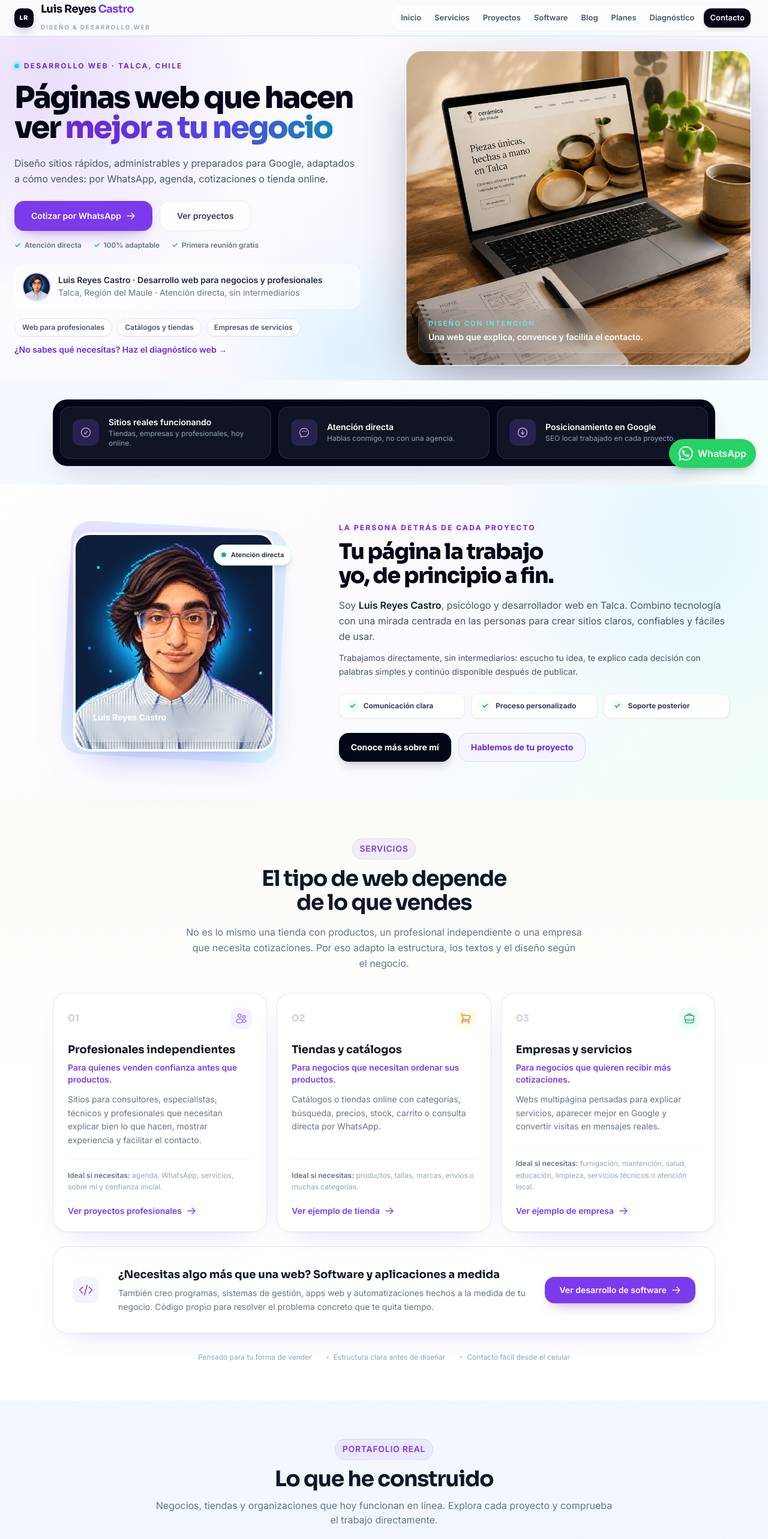
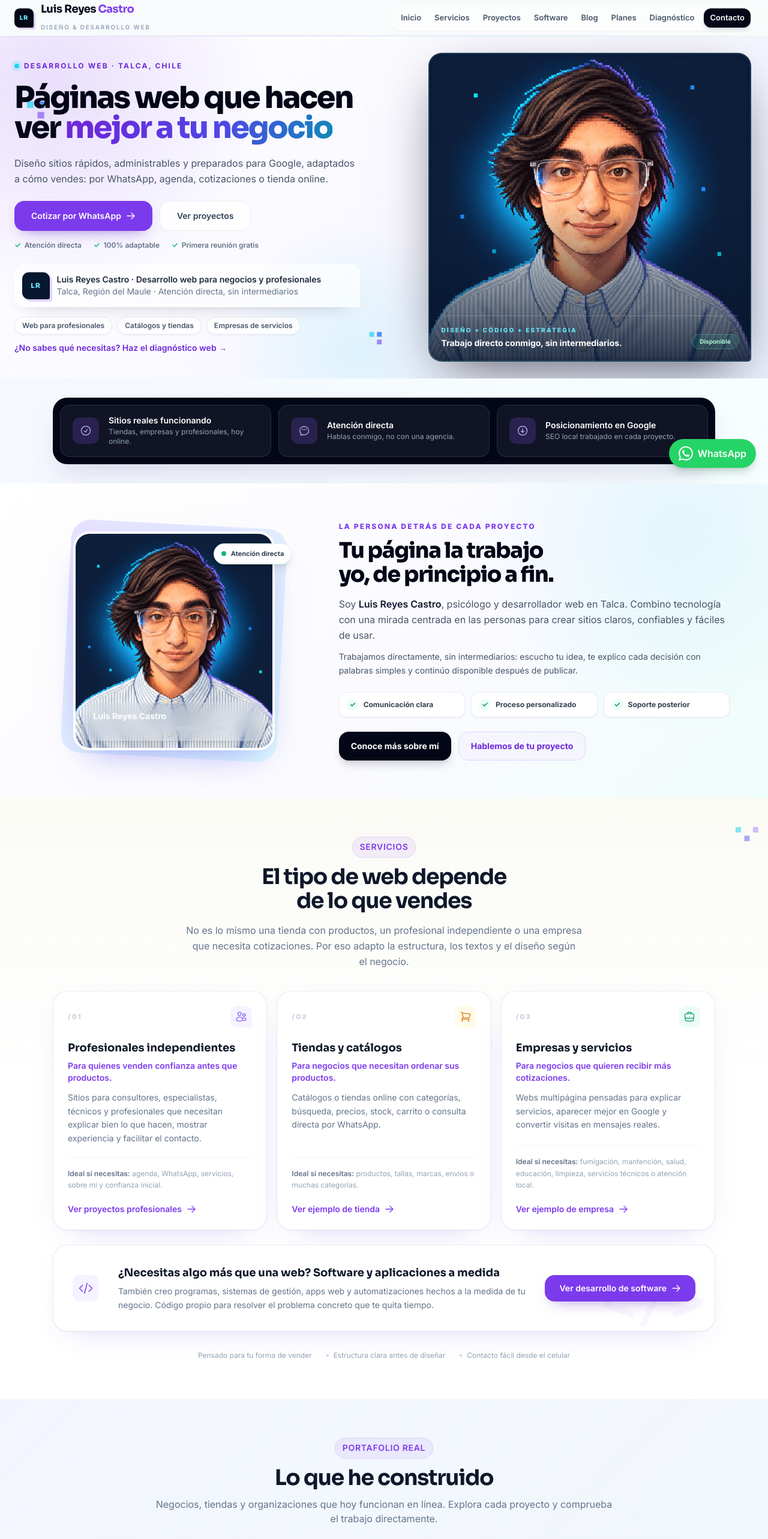
Before and after one commit to ventasconfianza100-max/luis-reyes-webs, a React (Vite) app: page / in a window 1280 px wide. Shown: the top 2566 px of the page at 60% size. Built offline with nearby package versions, Linux system fonts and the light colour scheme.

Commit message:
mejora identidad visual y presentación profesional

```diff
--- a/src/components/Footer.jsx
+++ b/src/components/Footer.jsx
@@ -58,9 +58,12 @@ export default function Footer({ onNavigate }) {
         <div className="grid gap-7 md:grid-cols-[0.9fr_1.5fr_0.9fr] md:gap-9">
           {/* Marca */}
           <div>
-            <p className="font-display text-xl font-bold text-white tracking-tight">
-              Luis Reyes <span className="text-brand-400">Castro</span>
-            </p>
+            <div className="flex items-center gap-3">
+              <span className="footer-mark" aria-hidden="true">LR</span>
+              <p className="font-display text-xl font-bold text-white tracking-tight">
+                Luis Reyes <span className="text-brand-400">Castro</span>
+              </p>
+            </div>
             <p className="mt-2 max-w-xs text-sm leading-relaxed text-slate-400">
               Diseño y desarrollo web para empresas, negocios y profesionales en Chile.
             </p>
--- a/src/components/Hero.jsx
+++ b/src/components/Hero.jsx
@@ -2,14 +2,17 @@ export default function Hero({ onNavigate }) {
   const whatsapp = 'https://wa.me/56922012534?text=' + encodeURIComponent('Hola Luis, vi tu página y quiero cotizar una web para mi negocio.')
   return (
     <section className="hero-section relative overflow-hidden">
-      {/* Imagen a sangre completa en la mitad derecha (desktop) */}
-      <div className="hero-visual hidden md:block absolute inset-y-6 right-7 w-[46%] lg:w-[45%] rounded-[1.75rem] overflow-hidden border border-white/60 shadow-[0_32px_90px_-32px_rgba(15,23,42,0.55)]">
+      <div className="hero-pixel hero-pixel--one" aria-hidden="true" />
+      <div className="hero-pixel hero-pixel--two" aria-hidden="true" />
+
+      {/* Retrato de marca: la estética pixelada pasa a ser parte del sistema visual. */}
+      <div className="hero-portrait hidden md:block absolute inset-y-7 right-7 w-[43%] lg:w-[42%] overflow-hidden border border-white/15 shadow-[0_32px_90px_-28px_rgba(2,8,23,0.7)]">
         <picture>
-          <source srcSet="/hero-workspace.webp" type="image/webp" />
+          <source srcSet="/luis-reyes-retrato-2026.webp" type="image/webp" />
           <img
-            src="/hero-workspace.jpg"
-            alt="Escritorio de madera con una laptop mostrando un sitio web diseñado por Luis Reyes y un cuaderno con bocetos de wireframe — desarrollo web en Talca"
-            width="1200"
+            src="/luis-reyes-retrato-2026.jpg"
+            alt="Luis Reyes Castro, diseñador y desarrollador web en Talca"
+            width="900"
             height="900"
             loading="eager"
             fetchpriority="high"
@@ -17,16 +20,18 @@ export default function Hero({ onNavigate }) {
             className="w-full h-full object-cover"
           />
         </picture>
-        {/* Fundido suave solo en el borde izquierdo: el texto se lee sin tapar la imagen */}
-        <div className="absolute inset-0 bg-gradient-to-tr from-slate-950/35 via-transparent to-transparent" />
-        <div className="absolute left-5 bottom-5 right-5 rounded-2xl bg-slate-950/82 backdrop-blur-xl border border-white/15 p-4 shadow-lg text-white">
-          <p className="text-[11px] font-semibold uppercase tracking-[.2em] text-cyan-300">Diseño con intención</p>
-          <p className="mt-1 text-sm font-semibold">Una web que explica, convence y facilita el contacto.</p>
+        <div className="absolute inset-0 bg-gradient-to-t from-[#06152e]/85 via-transparent to-transparent" />
+        <div className="absolute inset-x-5 bottom-5 flex items-end justify-between gap-4 border-t border-white/20 pt-4 text-white">
+          <div>
+            <p className="text-[10px] font-extrabold uppercase tracking-[.22em] text-cyan-300">Diseño + código + estrategia</p>
+            <p className="mt-1 text-sm font-bold">Trabajo directo conmigo, sin intermediarios.</p>
+          </div>
+          <span className="hidden lg:inline-flex rounded-full border border-emerald-300/30 bg-emerald-400/10 px-3 py-1 text-[10px] font-bold text-emerald-200">Disponible</span>
         </div>
       </div>
 
       <div className="relative max-w-7xl mx-auto px-6 pt-8 pb-9 md:pt-9 md:pb-10">
-        <div className="md:w-[52%] md:pr-8">
+        <div className="md:w-[55%] md:pr-10">
           <span className="eyebrow inline-flex items-center gap-2 text-xs font-bold uppercase tracking-[.18em] text-brand-700 mb-5">
             <span className="h-2 w-2 rounded-full bg-cyan-400 shadow-[0_0_0_5px_rgba(34,211,238,.15)]" /> Desarrollo web · Talca, Chile
           </span>
@@ -69,39 +74,29 @@ export default function Hero({ onNavigate }) {
             {['Atención directa', '100% adaptable', 'Primera reunión gratis'].map((item) => <span key={item} className="inline-flex items-center gap-1.5"><span className="text-emerald-500">✓</span>{item}</span>)}
           </div>
 
-          {/* Imagen en móvil: a todo el ancho, debajo del texto */}
-          <div className="md:hidden mt-7 -mx-6 h-52 overflow-hidden">
+          {/* En móvil el retrato conserva protagonismo sin desplazar los CTA. */}
+          <div className="hero-portrait md:hidden mt-7 h-[21rem] overflow-hidden border border-white/15 shadow-[0_24px_60px_-28px_rgba(2,8,23,.75)]">
             <picture>
-              <source srcSet="/hero-workspace.webp" type="image/webp" />
+              <source srcSet="/luis-reyes-retrato-2026.webp" type="image/webp" />
               <img
-                src="/hero-workspace.jpg"
-                alt="Escritorio de madera con una laptop mostrando un sitio web diseñado por Luis Reyes y un cuaderno con bocetos de wireframe — desarrollo web en Talca"
-                width="1200"
+                src="/luis-reyes-retrato-2026.jpg"
+                alt="Luis Reyes Castro, diseñador y desarrollador web en Talca"
+                width="900"
                 height="900"
                 loading="eager"
                 decoding="async"
                 className="w-full h-full object-cover"
               />
             </picture>
+            <div className="absolute inset-x-4 bottom-4 border-t border-white/20 pt-3 text-white">
+              <p className="text-[10px] font-extrabold uppercase tracking-[.2em] text-cyan-300">Diseño + código + estrategia</p>
+              <p className="mt-1 text-xs font-bold">Trabajo directo conmigo, sin intermediarios.</p>
+            </div>
           </div>
 
           {/* Tira de credibilidad */}
-          <div className="mt-6 flex items-center gap-3 rounded-2xl border border-white/80 bg-white/55 p-3 backdrop-blur-sm max-w-xl">
-            <div className="w-12 h-12 rounded-full overflow-hidden border-2 border-brand-200 shadow-sm flex-shrink-0">
-              <picture>
-                <source srcSet="/luis-reyes-retrato-2026.webp" type="image/webp" />
-                <img
-                  src="/luis-reyes-retrato-2026.jpg"
-                  alt="Luis Reyes Castro, desarrollador y diseñador web en Talca"
-                  width="48"
-                  height="48"
-                  loading="eager"
-                  fetchpriority="high"
-                  decoding="async"
-                  className="w-full h-full object-cover"
-                />
-              </picture>
-            </div>
+          <div className="hero-signature mt-6 flex items-center gap-3 border border-white/80 bg-white/65 p-3 backdrop-blur-sm max-w-xl">
+            <div className="hero-signature-mark flex-shrink-0" aria-hidden="true">LR</div>
             <div>
               <p className="text-sm text-slate-800 font-semibold leading-tight">
                 Luis Reyes Castro · Desarrollo web para negocios y profesionales
--- a/src/components/Navbar.jsx
+++ b/src/components/Navbar.jsx
@@ -35,7 +35,7 @@ export default function Navbar({ onNavigate }) {
           }}
           className="group flex items-center gap-3 font-display font-bold text-slate-950 text-base sm:text-lg tracking-tight"
         >
-          <span className="grid h-8 w-8 place-items-center rounded-[.65rem] bg-slate-950 text-[10px] font-extrabold tracking-widest text-white shadow-lg shadow-violet-900/20 transition-transform group-hover:-rotate-3">LR</span>
+          <span className="grid h-8 w-8 place-items-center rounded-[.55rem_.55rem_.15rem_.55rem] bg-slate-950 text-[10px] font-extrabold tracking-widest text-cyan-300 shadow-[3px_3px_0_rgba(124,58,237,.22)] transition-transform group-hover:-rotate-3">LR</span>
           <span>Luis Reyes <span className="text-brand-600">Castro</span><small className="hidden lg:block font-sans text-[10px] font-semibold uppercase tracking-[.18em] text-slate-400 mt-0.5">Diseño & desarrollo web</small></span>
         </a>
 
--- a/src/components/Process.jsx
+++ b/src/components/Process.jsx
@@ -44,8 +44,8 @@ export default function Process() {
 
         <div className="grid grid-cols-1 sm:grid-cols-2 md:grid-cols-4 gap-5 md:gap-4">
           {steps.map((s) => (
-            <div key={s.n} className="relative text-center md:px-2">
-              <div className="relative z-10 mx-auto w-12 h-12 rounded-full bg-white border border-brand-100 shadow-sm flex items-center justify-center font-display text-lg font-extrabold text-brand-600 mb-4">
+            <div key={s.n} className="process-step relative text-center md:px-2">
+              <div className="process-number relative z-10 mx-auto w-12 h-12 bg-white border border-brand-100 shadow-sm flex items-center justify-center font-display text-sm font-extrabold text-brand-600 mb-4">
                 {s.n}
               </div>
               <h3 className="font-display text-lg font-bold text-slate-900 mb-1.5">{s.title}</h3>
--- a/src/components/ProjectsShowcase.jsx
+++ b/src/components/ProjectsShowcase.jsx
@@ -7,10 +7,10 @@ function Check() {
 
 function ProjectCard({ project }) {
   return (
-    <article className="group relative overflow-hidden rounded-3xl border border-slate-200 bg-white shadow-soft transition-all duration-300 hover:-translate-y-1 hover:border-brand-200 hover:shadow-lift lg:col-span-3">
+    <article className="project-card group relative overflow-hidden rounded-3xl border border-slate-200 bg-white shadow-soft transition-all duration-300 hover:-translate-y-1 hover:border-brand-200 hover:shadow-lift lg:col-span-3">
       <div className={`pointer-events-none absolute inset-x-0 top-0 h-40 bg-gradient-to-br ${project.glow}`} />
       <div className="relative p-3 sm:p-4">
-        <a href={project.url} target="_blank" rel="noopener noreferrer" aria-label={`Visitar ${project.name}`} className="block overflow-hidden rounded-2xl border border-white/90 bg-slate-100 shadow-sm">
+        <a href={project.url} target="_blank" rel="noopener noreferrer" aria-label={`Visitar ${project.name}`} className="project-preview block overflow-hidden rounded-2xl border border-white/90 bg-slate-100 shadow-sm">
           <img src={project.image} alt={project.alt} width="1200" height="833" loading="lazy" decoding="async" className="aspect-[16/9] w-full object-cover object-top transition-transform duration-700 group-hover:scale-[1.025]" />
         </a>
       </div>
--- a/src/components/Services.jsx
+++ b/src/components/Services.jsx
@@ -53,7 +53,7 @@ const microNotes = [
 
 export default function Services({ onNavigate }) {
   return (
-    <Section className="bg-gradient-to-b from-amber-50/40 via-white to-white">
+    <Section className="services-section bg-gradient-to-b from-amber-50/40 via-white to-white">
       <div className="max-w-2xl mx-auto text-center mb-9">
         <span className="inline-block text-sm font-semibold uppercase tracking-wider text-brand-600 mb-3">
           Servicios
@@ -71,12 +71,12 @@ export default function Services({ onNavigate }) {
         {services.map((s) => (
           <div
             key={s.num}
-            className="flex flex-col h-full rounded-3xl bg-white border border-slate-100 shadow-soft p-6 transition-all hover:-translate-y-1 hover:shadow-lift"
+            className="service-card group flex flex-col h-full rounded-3xl bg-white border border-slate-100 shadow-soft p-6 transition-all hover:-translate-y-1 hover:shadow-lift"
           >
             {/* Número + ícono discreto */}
             <div className="flex items-center justify-between mb-5">
-              <span className="font-display text-base font-bold text-slate-300">{s.num}</span>
-              <div className={`w-9 h-9 rounded-xl flex items-center justify-center ${s.accent}`}>
+              <span className="font-display text-[11px] font-extrabold tracking-[.18em] text-slate-300">/{s.num}</span>
+              <div className={`service-icon w-9 h-9 rounded-xl flex items-center justify-center transition-transform duration-300 group-hover:-rotate-3 group-hover:scale-105 ${s.accent}`}>
                 <svg viewBox="0 0 24 24" fill="none" stroke="currentColor" strokeWidth="1.5" className="w-5 h-5">
                   {s.icon}
                 </svg>
@@ -113,7 +113,7 @@ export default function Services({ onNavigate }) {
       </div>
 
       {/* Franja destacada: software y aplicaciones a medida */}
-      <div className="mt-6 rounded-3xl border border-slate-100 bg-white shadow-soft p-6 md:p-8 flex flex-col md:flex-row md:items-center gap-5 md:gap-8">
+      <div className="software-banner mt-6 rounded-3xl border border-slate-100 bg-white shadow-soft p-6 md:p-8 flex flex-col md:flex-row md:items-center gap-5 md:gap-8">
         <div className="w-11 h-11 shrink-0 rounded-xl bg-brand-50 text-brand-600 flex items-center justify-center">
           <svg viewBox="0 0 24 24" fill="none" stroke="currentColor" strokeWidth="1.5" className="w-6 h-6">
             <path strokeLinecap="round" strokeLinejoin="round" d="M17.25 6.75L22.5 12l-5.25 5.25m-10.5 0L1.5 12l5.25-5.25m7.5-3l-4.5 16.5" />
--- a/src/components/WhyChooseMe.jsx
+++ b/src/components/WhyChooseMe.jsx
@@ -24,7 +24,7 @@ const points = [
 
 export default function WhyChooseMe() {
   return (
-    <section className="bg-ink text-white">
+    <section className="difference-section bg-ink text-white">
       <div className="max-w-6xl mx-auto px-6 py-12 md:py-16">
         <div className="text-center max-w-2xl mx-auto mb-9">
           <span className="inline-block text-sm font-semibold uppercase tracking-wider text-brand-400 mb-3">
@@ -41,7 +41,7 @@ export default function WhyChooseMe() {
 
         <div className="grid grid-cols-1 md:grid-cols-3 gap-4">
           {points.map((p) => (
-            <div key={p.title} className="rounded-3xl bg-white/5 border border-white/10 p-5">
+            <div key={p.title} className="difference-card rounded-3xl bg-white/5 border border-white/10 p-5 transition-all duration-300 hover:-translate-y-1 hover:border-cyan-300/25 hover:bg-white/[.075]">
               <div className="w-12 h-12 rounded-2xl bg-brand-600/20 flex items-center justify-center mb-5">
                 <svg viewBox="0 0 24 24" fill="none" stroke="currentColor" strokeWidth="1.5" className="w-6 h-6 text-brand-300">
                   {p.icon}
--- a/src/index.css
+++ b/src/index.css
@@ -36,6 +36,46 @@ body {
     radial-gradient(circle at 46% 92%, rgba(34,211,238,.12), transparent 24%),
     linear-gradient(135deg, #ffffff 0%, #f8f7ff 58%, #eef2ff 100%);
 }
+.hero-portrait {
+  position: absolute;
+  border-radius: 1.4rem 1.4rem .35rem 1.4rem;
+  background: #07172f;
+}
+.hero-portrait::before {
+  content: '';
+  position: absolute;
+  z-index: 2;
+  inset: 0;
+  border: 1px solid rgba(34,211,238,.18);
+  border-radius: inherit;
+  box-shadow: inset 0 0 0 5px rgba(2,8,23,.09);
+  pointer-events: none;
+}
+.hero-pixel {
+  position: absolute;
+  width: .7rem;
+  height: .7rem;
+  background: #22d3ee;
+  box-shadow: 1.1rem 0 #2563eb, 1.1rem 1.1rem #8b5cf6;
+  opacity: .7;
+}
+.hero-pixel--one { left: 3.5%; top: 19%; }
+.hero-pixel--two { left: 48%; bottom: 12%; transform: scale(.72); }
+.hero-signature { border-radius: 1rem 1rem .25rem 1rem; box-shadow: 0 12px 34px -24px rgba(15,23,42,.45); }
+.hero-signature-mark {
+  display: grid;
+  width: 2.85rem;
+  height: 2.85rem;
+  place-items: center;
+  border-radius: .7rem .7rem .2rem .7rem;
+  background: #07172f;
+  color: #67e8f9;
+  font-family: 'Sora','Inter',sans-serif;
+  font-size: .7rem;
+  font-weight: 800;
+  letter-spacing: .12em;
+  box-shadow: 4px 4px 0 rgba(124,58,237,.2);
+}
 .page-hero {
   position: relative;
   isolation: isolate;
@@ -63,7 +103,7 @@ body {
   inset: 0;
   opacity: .28;
   background-image: linear-gradient(rgba(99,102,241,.08) 1px, transparent 1px), linear-gradient(90deg, rgba(99,102,241,.08) 1px, transparent 1px);
-  background-size: 34px 34px;
+  background-size: 32px 32px;
   mask-image: linear-gradient(to right, black, transparent 60%);
 }
 .hero-visual::after {
@@ -100,6 +140,115 @@ body {
   background:
     radial-gradient(circle at 88% 15%, rgba(34,211,238,.1), transparent 28%),
     linear-gradient(135deg, #fff 0%, #fafaff 58%, #f0fdfa 100%);
+}
+
+/* Lenguaje visual inspirado en el retrato: tecnología precisa, sin caer en lo retro. */
+.services-section { position: relative; }
+.services-section::before {
+  content: '';
+  position: absolute;
+  right: 3.5%;
+  top: 3rem;
+  width: .55rem;
+  height: .55rem;
+  background: #22d3ee;
+  box-shadow: .9rem .9rem #6366f1, 1.8rem 0 #a78bfa;
+  opacity: .55;
+}
+.service-card { position: relative; overflow: hidden; }
+.service-card::after {
+  content: '';
+  position: absolute;
+  inset: 0 0 auto;
+  height: 2px;
+  background: linear-gradient(90deg, #7c3aed, #22d3ee, transparent 72%);
+  opacity: 0;
+  transition: opacity .25s ease;
+}
+.service-card:hover::after { opacity: 1; }
+.service-icon { border-radius: .75rem .75rem .18rem .75rem; }
+.software-banner { position: relative; overflow: hidden; }
+.software-banner::after {
+  content: '</>';
+  position: absolute;
+  right: 1rem;
+  bottom: -1.4rem;
+  color: rgba(124,58,237,.045);
+  font-family: ui-monospace, SFMono-Regular, Menlo, monospace;
+  font-size: 6rem;
+  font-weight: 900;
+  pointer-events: none;
+}
+.project-preview { position: relative; }
+.project-preview::after {
+  content: '↗';
+  position: absolute;
+  right: .8rem;
+  top: .8rem;
+  display: grid;
+  width: 2rem;
+  height: 2rem;
+  place-items: center;
+  border: 1px solid rgba(255,255,255,.45);
+  border-radius: .65rem .65rem .18rem .65rem;
+  background: rgba(2,8,23,.72);
+  color: white;
+  font-size: .8rem;
+  backdrop-filter: blur(8px);
+  transform: translateY(-.35rem);
+  opacity: 0;
+  transition: opacity .25s ease, transform .25s ease;
+}
+.project-card:hover .project-preview::after { opacity: 1; transform: none; }
+.difference-section {
+  position: relative;
+  overflow: hidden;
+  background:
+    radial-gradient(circle at 85% 15%, rgba(6,182,212,.13), transparent 25%),
+    linear-gradient(135deg, #07172f, #0f172a 56%, #171338);
+}
+.difference-section::before {
+  content: '';
+  position: absolute;
+  inset: 0;
+  opacity: .16;
+  background-image: linear-gradient(rgba(103,232,249,.14) 1px, transparent 1px), linear-gradient(90deg, rgba(103,232,249,.14) 1px, transparent 1px);
+  background-size: 32px 32px;
+  mask-image: linear-gradient(90deg, transparent, black 72%, transparent);
+}
+.difference-card { position: relative; backdrop-filter: blur(6px); }
+.difference-card::after {
+  content: '';
+  position: absolute;
+  right: .85rem;
+  top: .85rem;
+  width: .35rem;
+  height: .35rem;
+  background: #22d3ee;
+  box-shadow: .55rem 0 #8b5cf6;
+  opacity: .45;
+}
+.process-number {
+  border-radius: .85rem .85rem .22rem .85rem;
+  box-shadow: 3px 3px 0 rgba(124,58,237,.1);
+  transition: transform .25s ease, box-shadow .25s ease;
+}
+.process-step:hover .process-number { transform: translateY(-2px); box-shadow: 4px 5px 0 rgba(34,211,238,.14); }
+.footer-mark {
+  display: grid;
+  width: 2.35rem;
+  height: 2.35rem;
+  flex: none;
+  place-items: center;
+  border: 1px solid rgba(103,232,249,.2);
+  border-radius: .65rem .65rem .18rem .65rem;
+  background: rgba(255,255,255,.06);
+  color: #67e8f9;
+  font-family: 'Sora','Inter',sans-serif;
+  font-size: .62rem;
+  font-weight: 900;
+  letter-spacing: .12em;
+  box-shadow: 3px 3px 0 rgba(124,58,237,.2);
 }
 
 /* Ritmo visual compartido: más compacto, consistente y con mayor profundidad. */
@@ -162,6 +311,12 @@ body {
   .personal-intro-section { padding-top: 2.75rem; padding-bottom: 3rem; }
   .personal-intro-section h2 { font-size: 1.85rem; line-height: 1.15; }
   .personal-intro-section a { touch-action: manipulation; }
+  .hero-portrait { position: relative; border-radius: 1.1rem 1.1rem .3rem 1.1rem; }
+  .hero-portrait img { object-position: center 31%; }
+  .hero-pixel--two { display: none; }
+  .services-section::before { right: 1.2rem; top: 1.5rem; }
+  .project-preview::after { opacity: 1; transform: none; }
+  .difference-card { backdrop-filter: none; }
 }
 
 /* Titulares con fuente display */
```
